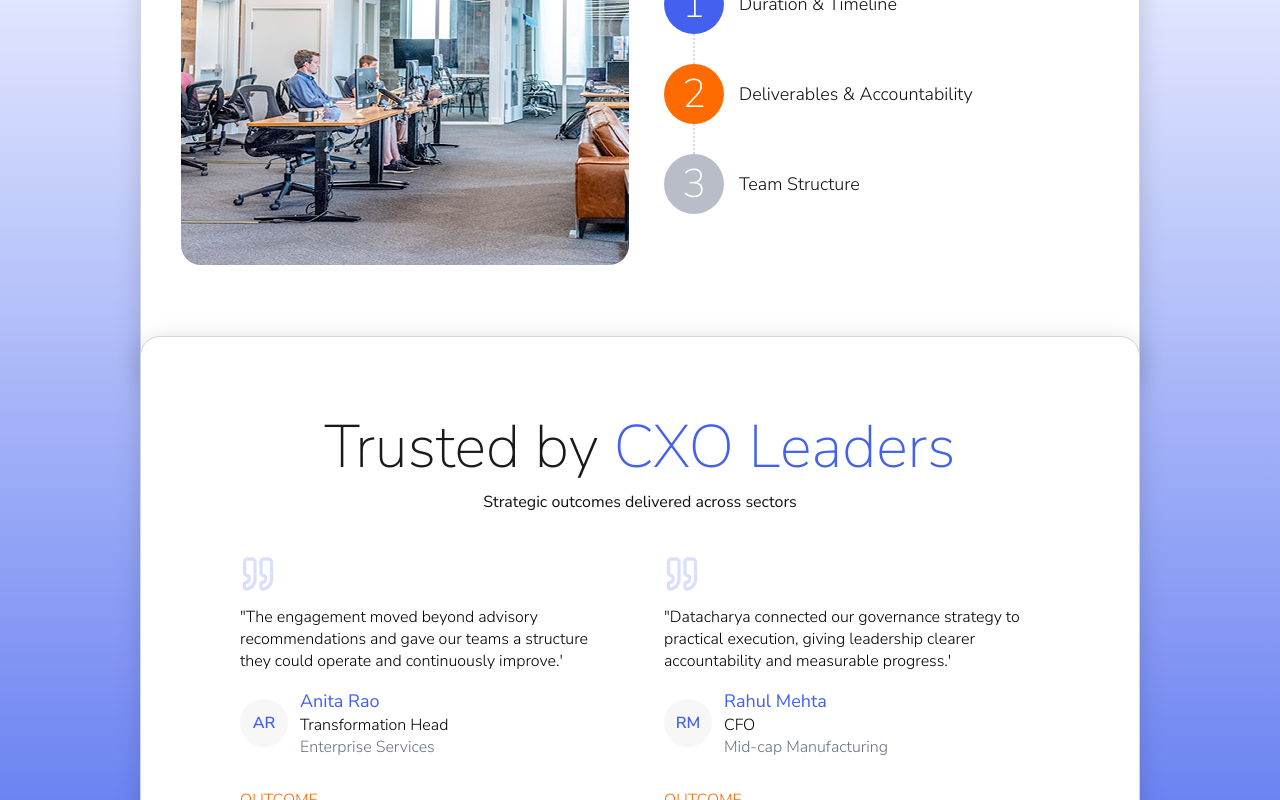
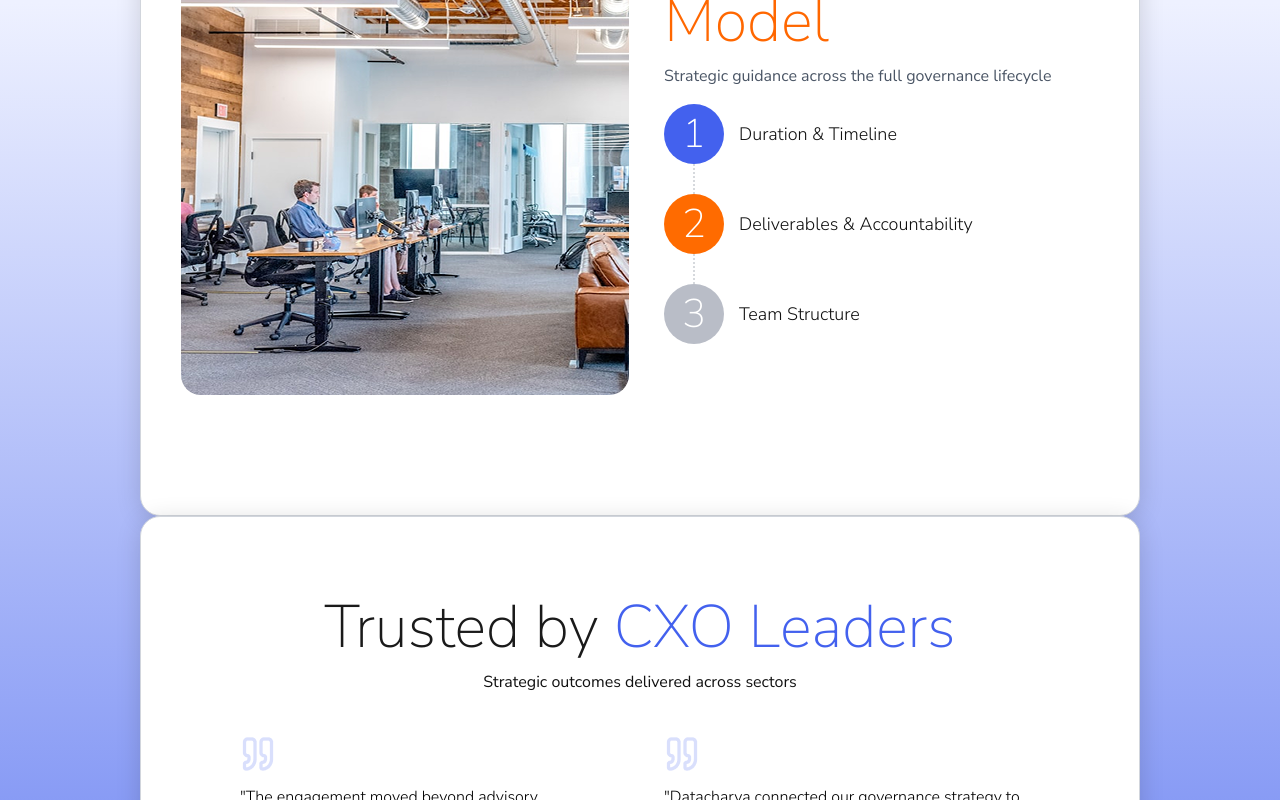
Before and after one commit to HuestormGit/datacharya-v2, a React (Vite) app in the folder frontend/: page /advisory in a window 1280 px wide. Shown: the part 2000-2800 px from the top of the page. Built offline with nearby package versions, Linux system fonts and the light colour scheme.

Commit message:
Update AdvisoryJourney.scss

```diff
--- a/frontend/src/components/AdvisoryJourney/AdvisoryJourney.scss
+++ b/frontend/src/components/AdvisoryJourney/AdvisoryJourney.scss
@@ -6,10 +6,18 @@
     padding: 0 0 90px;
     background: linear-gradient(180deg, $white 0%, #eef1ff 38%, $blue 100%);
     .advisory-journey_stack{
+      position: relative;
       width: 100%;
       @include lg{
         max-width: 1000px;
         margin: 0 auto;
+      }
+
+      .advisory-panel{
+        position: sticky;
+        top: 150px; // below your header
+        margin-bottom: 80px;
+        border-radius:20px;
       }
 
       .advisory-scope-top{
@@ -18,6 +26,7 @@
         border: 1px #D1D5DC;
         border-radius: 20px;
         background: $white;
+         z-index:1;
         @include lg{
           padding: 40px 20px 150px;
         }
@@ -100,8 +109,9 @@
         border: 1px solid #D1D5DC;
         background-color: $white;
         border-radius: 20px;
-        margin-top: -50px;
+        // margin-top: -50px;
         padding: 25px;
+        z-index:2;
         @include lg{
           width: 1000px;
           flex-direction: row;
@@ -210,10 +220,11 @@
         box-shadow: 0px 4px 25px 0px #00000026;
         border-radius: 20px;
         padding: 25px;
-        margin-top: -50px;
+        z-index:3;
+        // margin-top: -50px;
         @include lg{
           padding: 75px;
-          margin-top: -50px;
+          // margin-top: -50px;
         }
 
         header{
```
